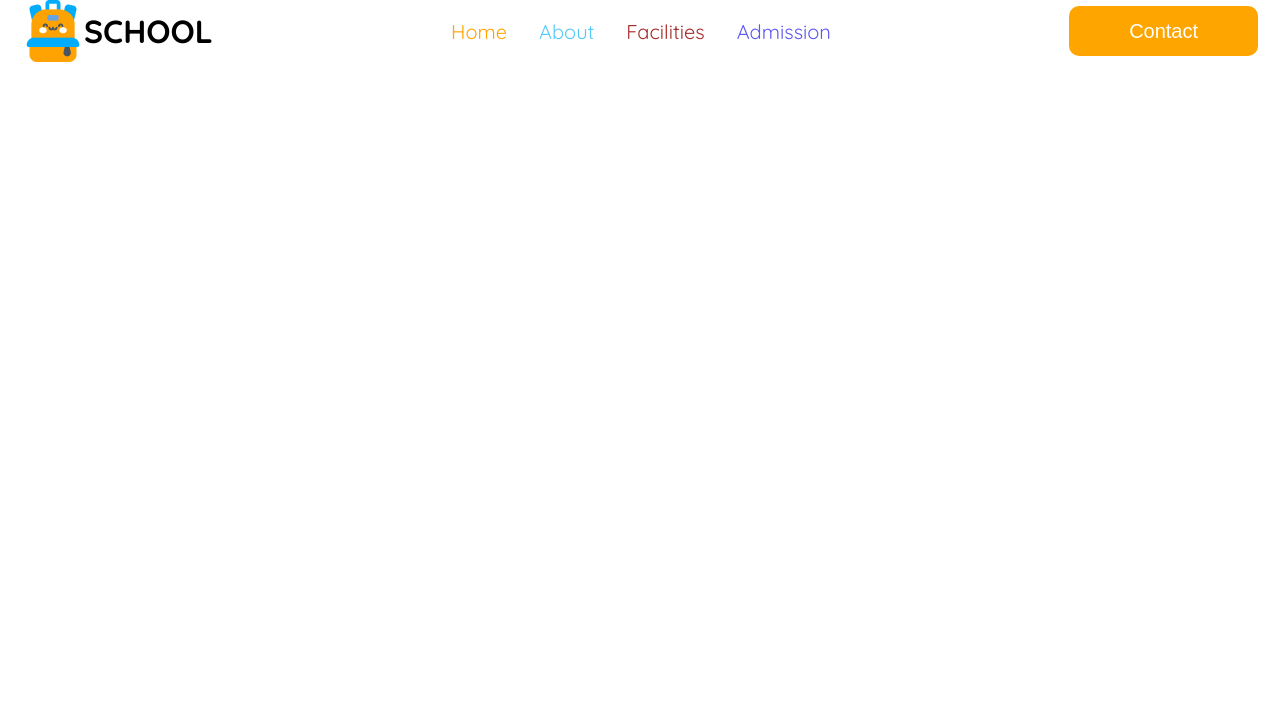
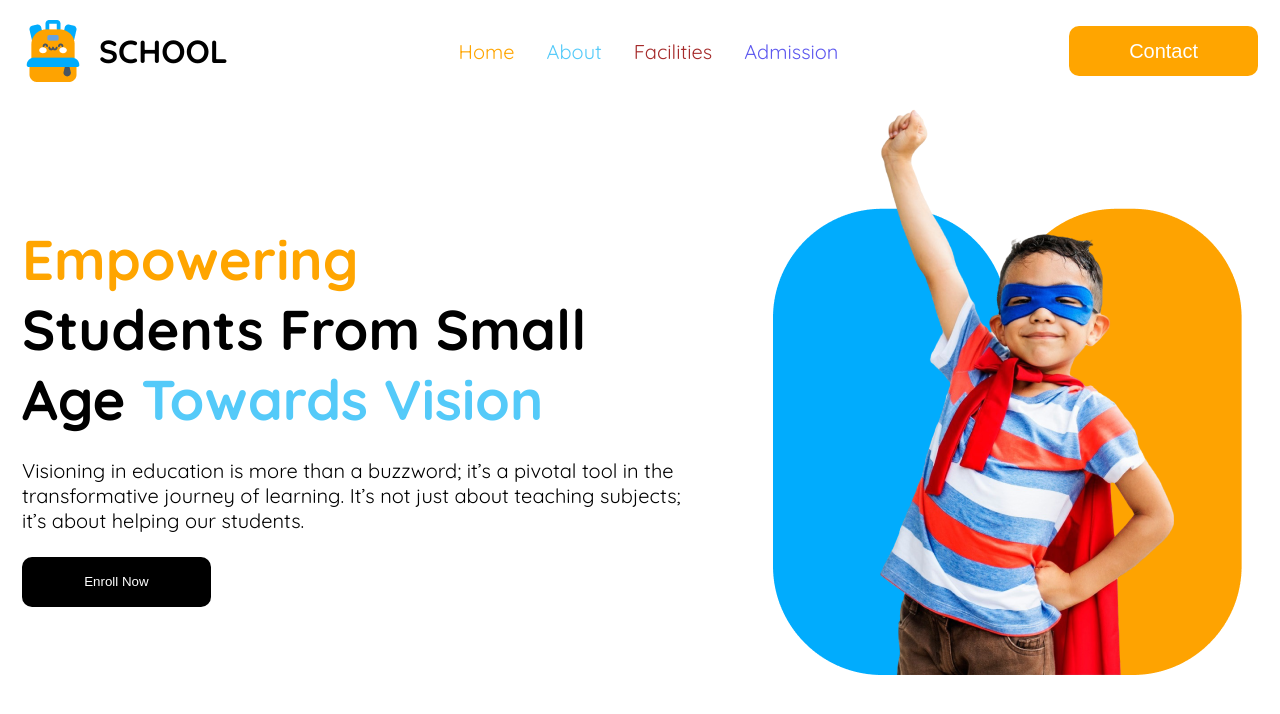
Before and after one commit to toufik0661/assignment-2, a plain HTML site: page index.html in a window 1280 px wide. Drawn offline with Linux system fonts and the light colour scheme.

Commit message:
banner section added

```diff
--- a/index.html
+++ b/index.html
@@ -32,8 +32,17 @@
       <div class="hamburger">
         <img src="./assets/hamburger.png" alt="">
       </div>
-
     </nav>
+    <section class="banner_section">
+      <div class="banner">
+        <h3 class="banner_title"><span class="color_ore">Empowering</span><br>Students From Small <br> Age <span class="color_sky">Towards Vision</span></h3>
+        <p class="bannner_description font_med">Visioning in education is more than a buzzword; it’s a pivotal tool in the transformative journey of learning. It’s not just about teaching subjects; it’s about helping our students.</p>
+        <input class="enroll_btn color_wig" type="button" value="Enroll Now">
+      </div>
+      <div class="banner_images">
+        <img src="./assets/hero-kids.png" alt="">
+      </div>
+    </section>
   </header>
   <main>
 
--- a/style/style.css
+++ b/style/style.css
@@ -54,7 +54,8 @@
   max-height: 62px;
   margin: 0 auto;
   align-items: center;
-
+  margin-top: 20px;
+  margin-bottom: 20px;
 
 }
 
@@ -63,11 +64,18 @@
   align-items: center;
   font-weight: 700;
   font-size: 2rem;
+  margin-left: 15px;
 }
+
 .nav_link {
   text-decoration: none;
 
 }
+
+.nav_link:hover {
+  color: rgba(40, 33, 32, 0.542);
+}
+
 .nav_item1,
 .nav_item2,
 .nav_item3 {
@@ -83,33 +91,96 @@
 
 .contact_btn {
   width: 11.8rem;
-  height: 50px;
+  height: 3.1rem;
   background-color: orange;
   border-radius: 10px;
   border: none;
+
 }
-.hamburger{
+
+.contact_btn:hover {
+  background-color: black;
+  color: #ffff;
+}
+
+.hamburger {
   display: none;
 
 }
-/*  */
-@media screen and (max-width:576px){
+
+/* banner section style */
+.banner_section {
+  display: flex;
+  max-width: 1236px;
+  max-height: 575px;
+  margin: 0 auto;
+  align-items: center;
+
+}
+
+.banner {
+  width:686px;
+  height: 331px;
+  text-align: left;
+
+}
+
+.banner_title {
+  font-size: 3.5rem;
+  font-weight: 700;
+  margin-bottom: 24px;
+}
+
+.banner_images {
+  width: 468.61px;
+  margin-left: 65px;
+}
+.enroll_btn {
+  width: 11.8rem;
+  height: 3.1rem;
+  background-color: #000000;
+  border-radius: 10px;
+  border: none;
+  margin-top: 24px;
+}
+
+.enroll_btn:hover {
+  background-color: orange;
+  color: #ffff;
+}
+
+
+
+/* Smaller Screen Breakpoint  */
+
+@media screen and (max-width:576px) {
+/* navbar Breakpoint */
   .nav_item2,
-.nav_item3, .nav_title{
+  .nav_item3,
+  .nav_title {
     display: none;
 
   }
-.navbar{
+
+  .navbar {
     width: 80%;
     align-items: center;
+    margin: 0 auto;
 
   }
-.nav_section{
+
+  .nav_section {
     border: 1px solid orange;
     padding: 12px 0 12px 0;
   }
-.hamburger{
-  display: block;
+
+  .hamburger {
+   display: inline;
   }
+/* banner Breakpoint */
+  .banner_section{
+    flex-direction: column-reverse;
+    display: inline;
 
   }
+}
```
Lines whose indentation alone changed are shown as unchanged.
